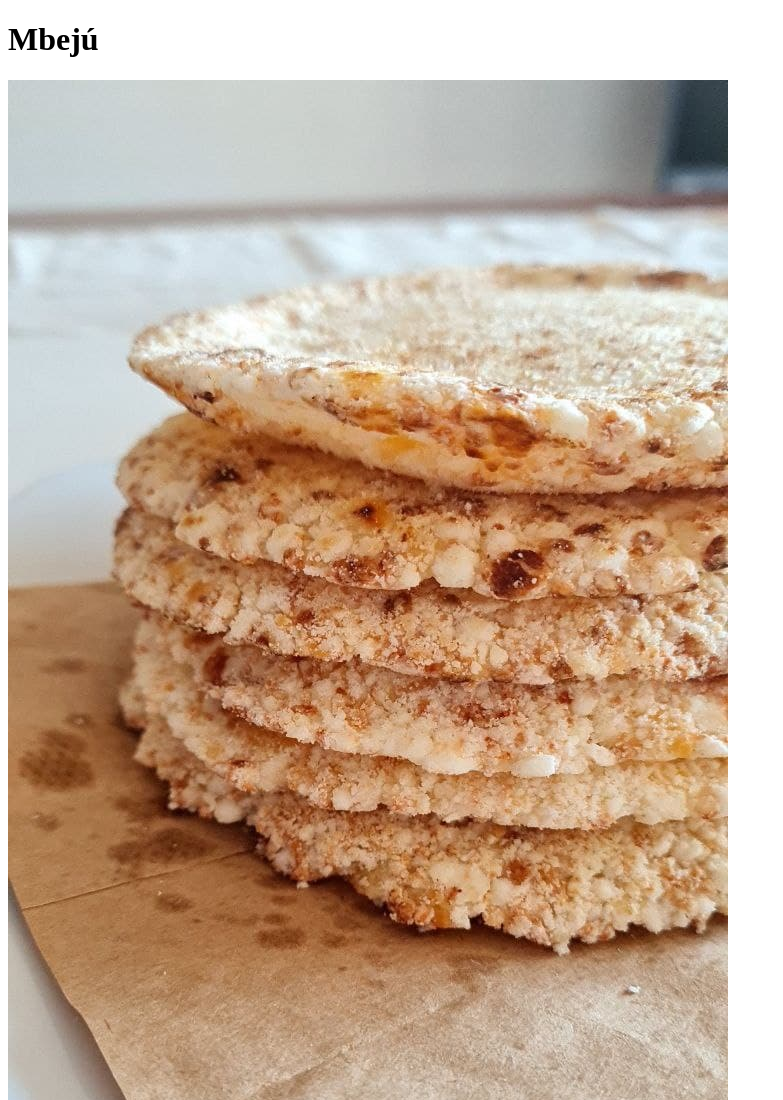
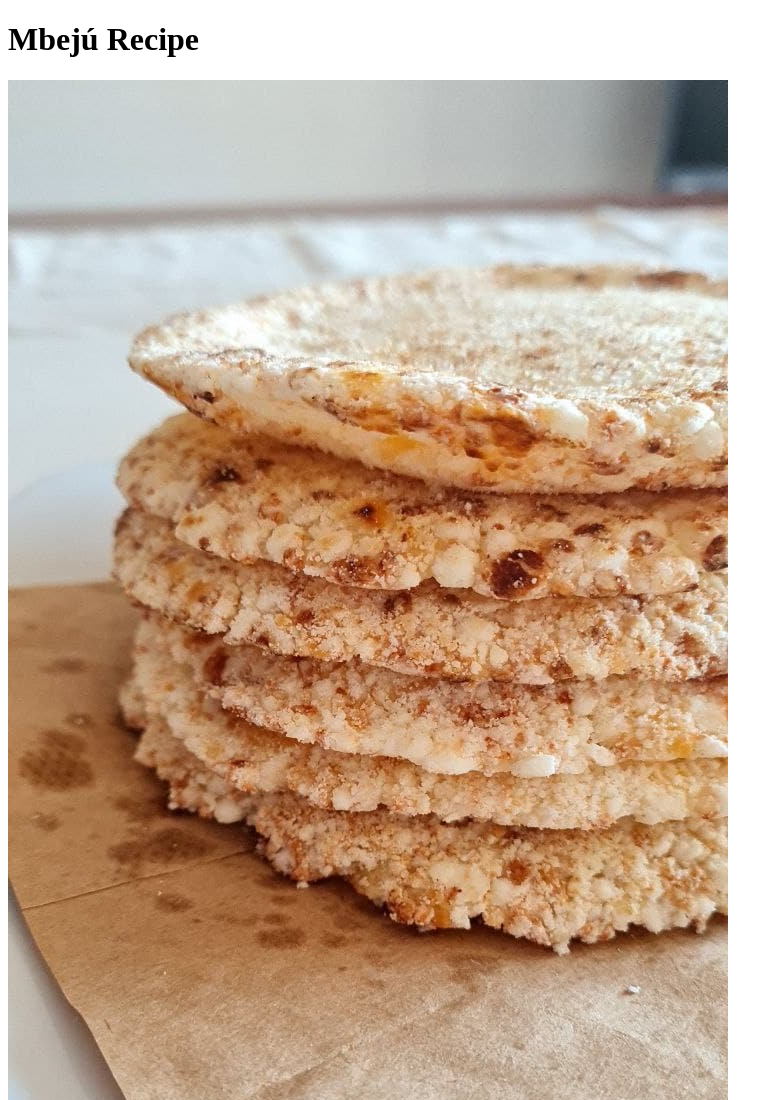
Before and after one commit to NachoBZN/odin-recipes, a plain HTML site: page recipes/mbeju.html in a window 1280 px wide. Shown: the top 1100 px of the page, without its empty margins (0-783 px from the left). Drawn offline with Linux system fonts and the light colour scheme.

Commit message:
<h1> text modification

```diff
--- a/recipes/mbeju.html
+++ b/recipes/mbeju.html
@@ -7,7 +7,7 @@
     <title>Mbejú</title>
 </head>
 <body>
-    <h1>Mbejú</h1>
+    <h1>Mbejú Recipe</h1>
     <img src="../img/mbeju.jpg" alt="pile of mbeju ready to eat">
     <h2>For the talk</h2>
     <p>The mbejú is a kind of pancake made from cassava starch and fresh cheese. It is inherited from the Cario Guaraní-Spanish mestizo cuisine and is traditional from the gastronomy of Paraguay.</p>
```
